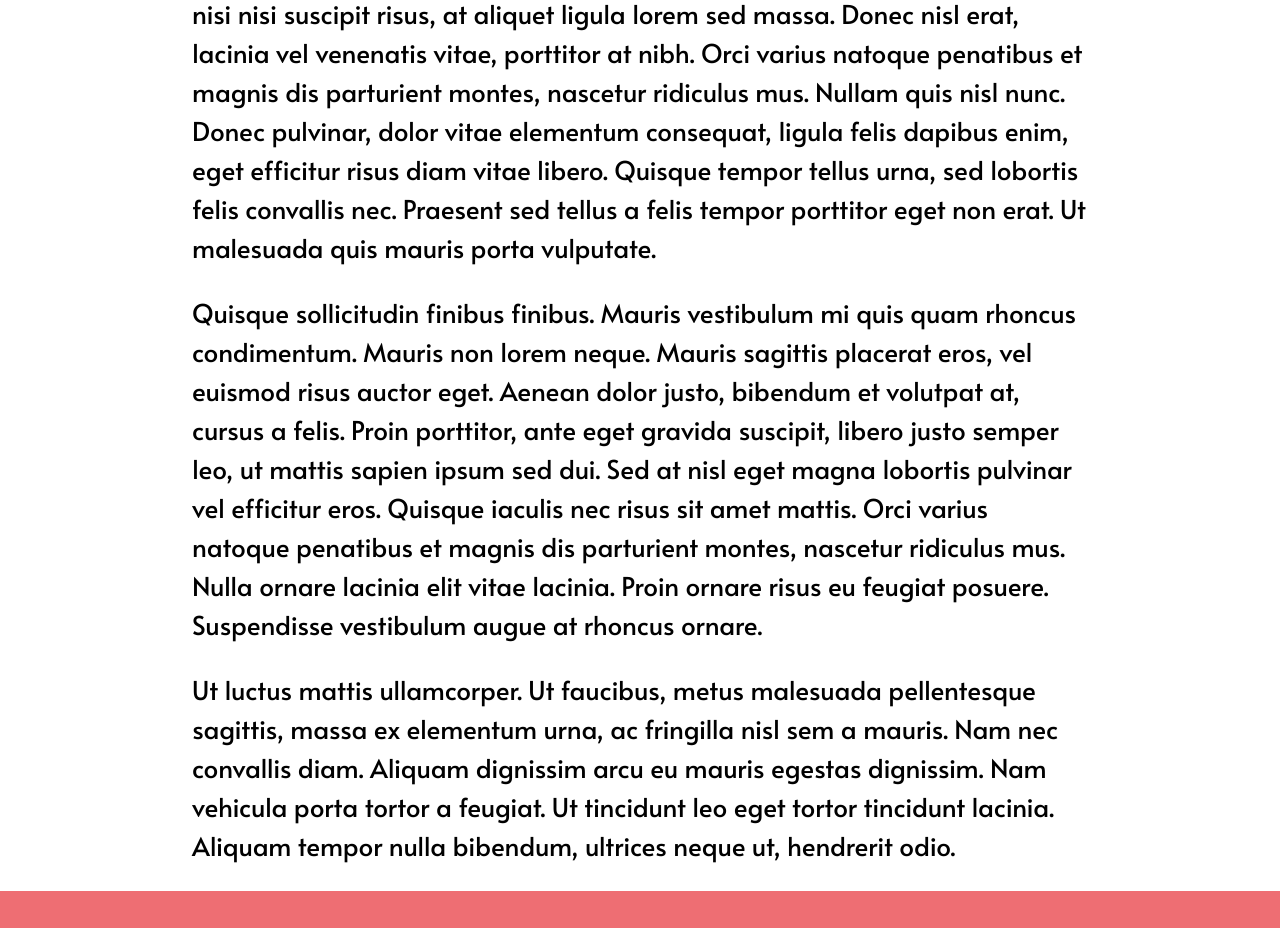
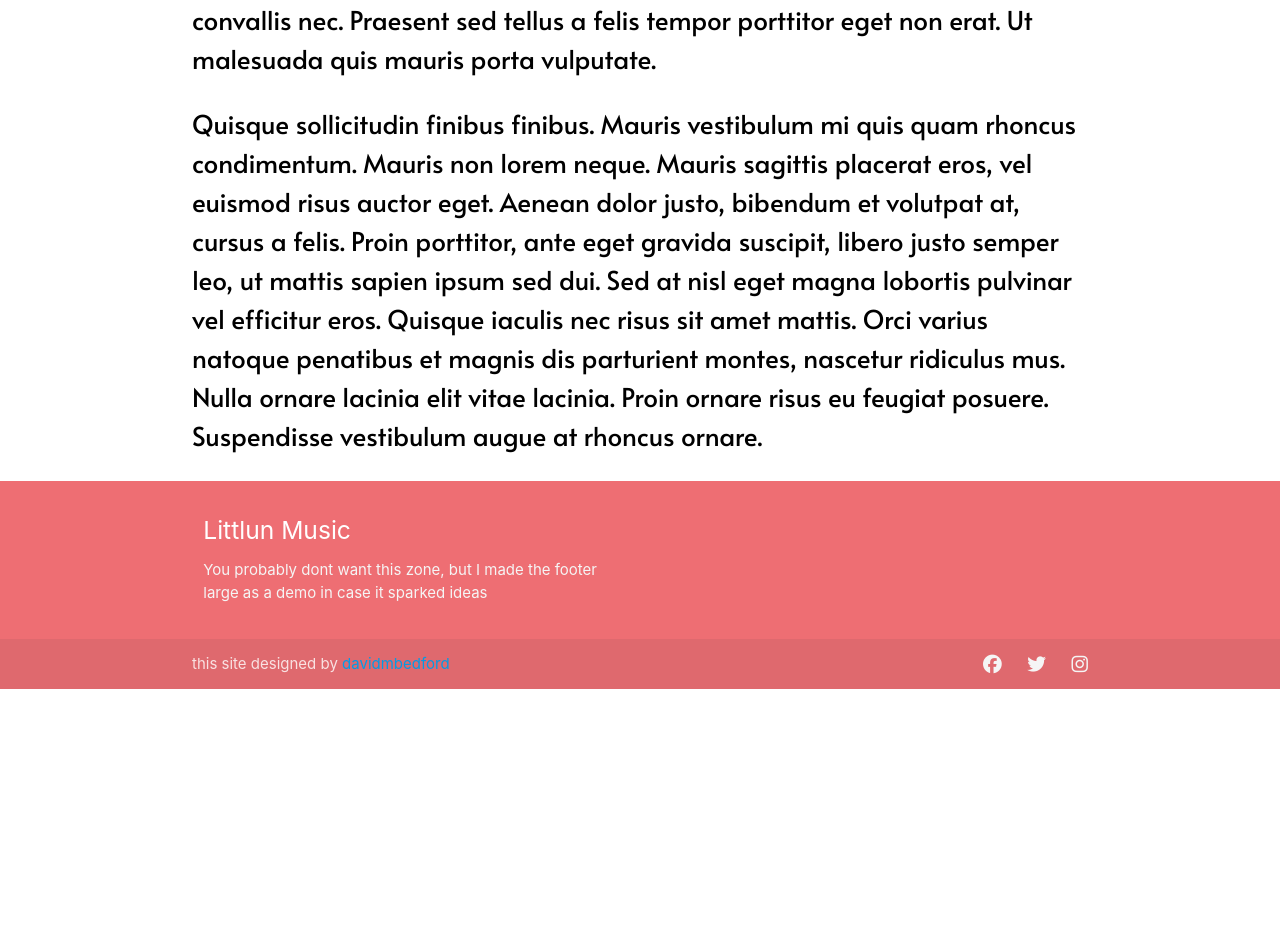
Before and after one commit to davidmbedford/littlunmusic, a React (Create React App) app: page /biography in a window 1280 px wide. Shown: the part 1316-2244 px from the top of the page. After the commit the page ends 2005 px from the top, so only its background shows below. Built offline with nearby package versions, Linux system fonts and the light colour scheme; a web font is replaced by a local one.

Commit message:
content editted for home and bio - discog formatted

```diff
--- a/src/screens/biography/index.js
+++ b/src/screens/biography/index.js
@@ -1,4 +1,4 @@
-import React, { Component } from 'react';
+import React from 'react';
 import headshot from '../../assets/images/headshot.jpg';
 import './style.css';
 
@@ -6,8 +6,8 @@ function Biography() {
     return (
         <div className="App">
             <div className="App-header">
+                <div className="container bio">
                 <img src={headshot} className="headshot" alt="logo" />
-                <div className="container">
                     <p> Molly White is the lyrical and melodic wave of awesomeness that is Littlun. Long live Littlun, the lovliest.
                         Huzzaqh! Heres some latin filler... </p>
                     <p> Lorem ipsum dolor sit amet, consectetur adipiscing elit. Vestibulum pharetra malesuada tortor, mollis molestie
@@ -23,9 +23,6 @@ function Biography() {
                         magna lobortis pulvinar vel efficitur eros. Quisque iaculis nec risus sit amet mattis. Orci varius natoque penatibus et
                         magnis dis parturient montes, nascetur ridiculus mus. Nulla ornare lacinia elit vitae lacinia. Proin ornare risus eu feugiat
                         posuere. Suspendisse vestibulum augue at rhoncus ornare. </p>
-                    <p> Ut luctus mattis ullamcorper. Ut faucibus, metus malesuada pellentesque sagittis, massa ex elementum urna, ac fringilla
-                        nisl sem a mauris. Nam nec convallis diam. Aliquam dignissim arcu eu mauris egestas dignissim. Nam vehicula porta tortor
-                        a feugiat. Ut tincidunt leo eget tortor tincidunt lacinia. Aliquam tempor nulla bibendum, ultrices neque ut, hendrerit odio.</p>
                 </div>
             </div>
         </div>
--- a/src/screens/biography/style.css
+++ b/src/screens/biography/style.css
@@ -1,3 +1,12 @@
 .headshot {
     height: 40vmin;
+    float: left;
 }
+
+.bio {
+    margin-top: 5vh;
+}
+
+.bio p {
+    margin-top: 0%;
+}
--- a/src/screens/discography/index.js
+++ b/src/screens/discography/index.js
@@ -7,18 +7,27 @@ function Discography() {
         <>
             <div className="App">
                 <div className="App-header">
-                    <img src={logo} className="App-logo" alt="logo" />
                     <div className="container">
-                        <div className="Jumbotron">
-                            <h1>This is the Discography page</h1>
-                        </div>
+                        <h1>Discography</h1>
                         <div className="container center">
-                            <iframe src="https://bandcamp.com/EmbeddedPlayer/track=417987299/size=large/bgcol=ffffff/linkcol=333333/tracklist=false/artwork=small/transparent=true/" seamless>
-                                <a href="http://littlun.bandcamp.com/track/forest-circles">forest circles by littlun</a></iframe>
-                            <iframe src="https://bandcamp.com/EmbeddedPlayer/track=1093888758/size=large/bgcol=ffffff/linkcol=333333/tracklist=false/artwork=small/transparent=true/" seamless>
-                                <a href="http://littlun.bandcamp.com/track/house-of-ghosts">House of Ghosts by littlun</a></iframe>
-                            <iframe src="https://bandcamp.com/EmbeddedPlayer/album=3689248723/size=large/bgcol=ffffff/linkcol=333333/tracklist=false/artwork=small/transparent=true/" seamless>
-                                <a href="http://littlun.bandcamp.com/album/sentient-youth">Sentient Youth by littlun</a></iframe>
+                            <div className="row">
+                                <p>Album Name: Fallow (single) || Release Date: Mar. 2019 </p>
+                                <iframe src="https://bandcamp.com/EmbeddedPlayer/track=417987299/size=large/bgcol=ffffff/linkcol=333333/tracklist=false/artwork=small/transparent=true/" seamless>
+                                    <a href="http://littlun.bandcamp.com/track/forest-circles">forest circles by littlun</a>
+                                </iframe>
+                            </div>
+                            <div className="row">
+                                <p>Album Name: House of Ghosts || Release Date: Jan. 2019 </p>
+                                <iframe src="https://bandcamp.com/EmbeddedPlayer/track=1093888758/size=large/bgcol=ffffff/linkcol=333333/tracklist=false/artwork=small/transparent=true/" seamless>
+                                    <a href="http://littlun.bandcamp.com/track/house-of-ghosts">House of Ghosts by littlun</a>
+                                </iframe>
+                            </div>
+                            <div className="row">
+                                <p>Album Name: Sentient Youth || Release Date: Oct. 2018 </p>
+                                <iframe src="https://bandcamp.com/EmbeddedPlayer/album=3689248723/size=large/bgcol=ffffff/linkcol=333333/tracklist=false/artwork=small/transparent=true/" seamless>
+                                    <a href="http://littlun.bandcamp.com/album/sentient-youth">Sentient Youth by littlun</a>
+                                </iframe>
+                            </div>
                         </div>
                     </div>
                 </div>
--- a/src/screens/home/index.js
+++ b/src/screens/home/index.js
@@ -1,17 +1,15 @@
 import React, { Component } from 'react';
-import logo from '../../logo.svg';
+import piano from '../../assets/images/Piano.svg';
 import './style.css';
 
 function Home() {
   return (
     <div className="App">
       <div className="App-header">
-        {/* <img src={logo} className="App-logo" alt="logo" /> */}
+        <img src={piano} className="headshot" alt="logo" />
         <div className="container">
-          <p> Molly White is the lyrical and melodic wave of awesomeness that is Littlun. Long live Littlun, the lovliest.
-              Huzzaqh! Heres some latin filler... </p>
-          <p> Lorem ipsum dolor sit amet, consectetur adipiscing elit. Vestibulum pharetra malesuada tortor, mollis molestie
-              nisi vehicula sit amet. </p>
+          <p> This is the home of littlun, a band of loving youth led by Molly Lynn White. Welcome.</p>
+          <p> They're from Philadelphia and formed under Molly's songwriting efforts in 2018. Listen to their music and catch them playing live near you real soon.</p>
         </div>
       </div>
     </div>
```
Also changed, not shown: src/assets/images/Piano.svg (added).
